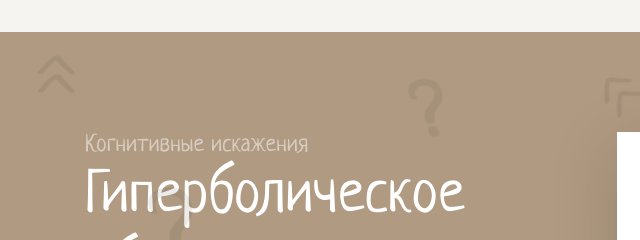
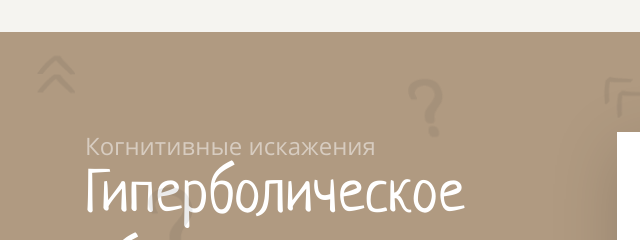
Before and after one commit to SidorovVladimir/layout-designer-project-58, a website: page src/index.html in a window 1280 px wide. Shown: the part 5327-5567 px from the top of the page, 0-640 px from the left. Drawn offline with Linux system fonts and the light colour scheme.

Commit message:
fix index.html and style.css

```diff
--- a/src/styles/style.css
+++ b/src/styles/style.css
@@ -1,4 +1,3 @@
-
 /* -----------------RESET CSS---------------------- */
 
 html {
@@ -158,6 +157,10 @@ p {
   line-height: 1.2em;
   color: var(--translucent-white);
   margin: 0;
+}
+
+.premature-content p {
+  color: var(--white);
 }
 
 /* --------------END GENERAL STYLE------------------ */
@@ -360,10 +363,6 @@ p {
 
 /* ----------------PREMATURE-OPTIMIZATION SECTION----------------------- */
 
-.premature-content p {
-  color: var(--white);
-}
-
 .premature-optimization {
   background-color: var(--brown);
   position: relative;
@@ -448,20 +447,6 @@ p {
 
 .hyperbolic-title h2 {
   color: var(--white);
-}
-
-.hyperbolic-title p {
-  font-size: 34px;
-  line-height: 1.2em;
-  color: var(--white);
-  font-family: Neucha, sans-serif;
-}
-
-.hyperbolic-title p:first-child {
-  font-size: 24px;
-  line-height: 1.2em;
-  color: #d7ccc0;
-  margin: 0;
 }
 
 .hyperbolic-image {
```
Also changed, not shown: src/index.html (+6 -2 lines).
